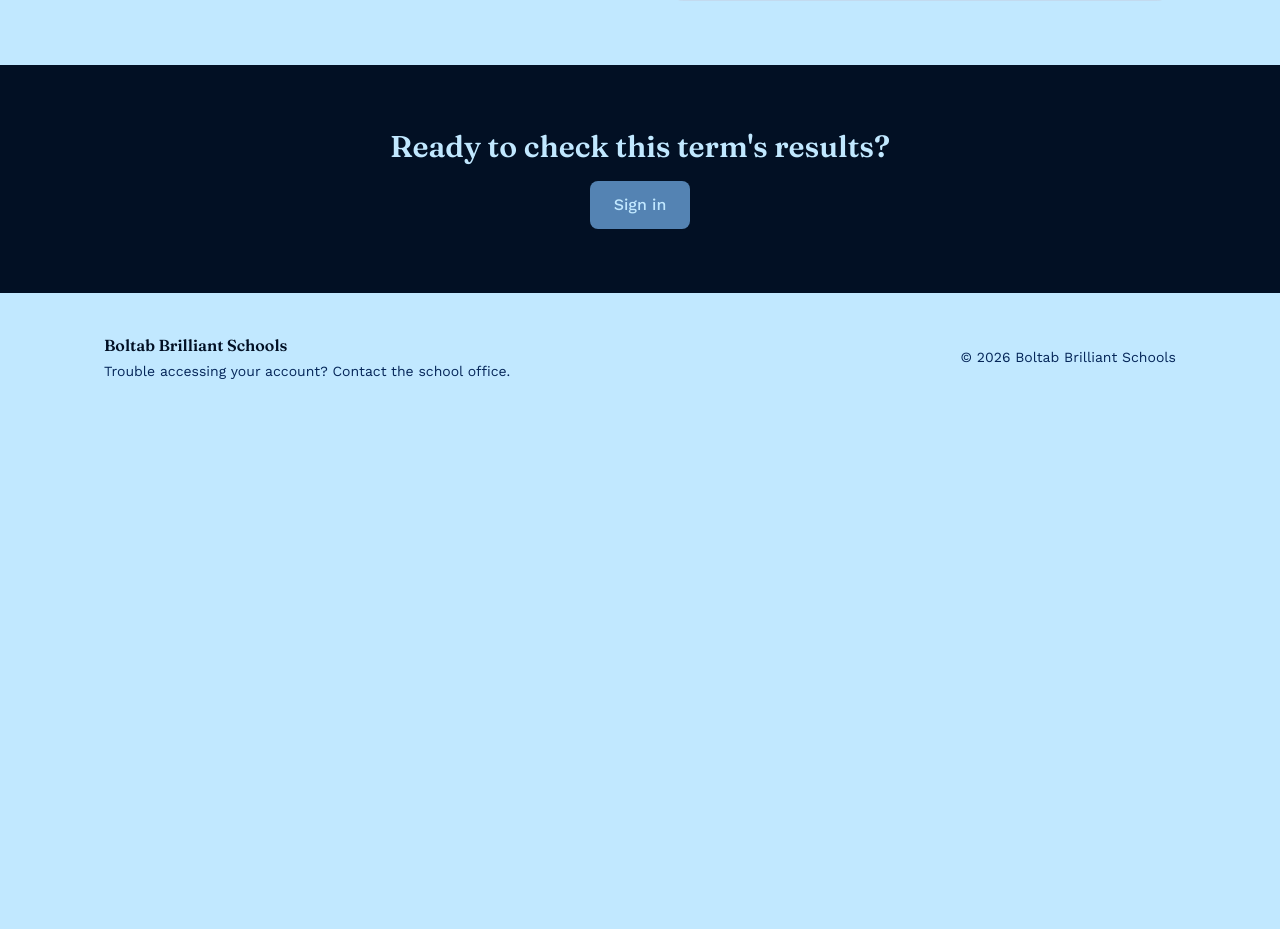
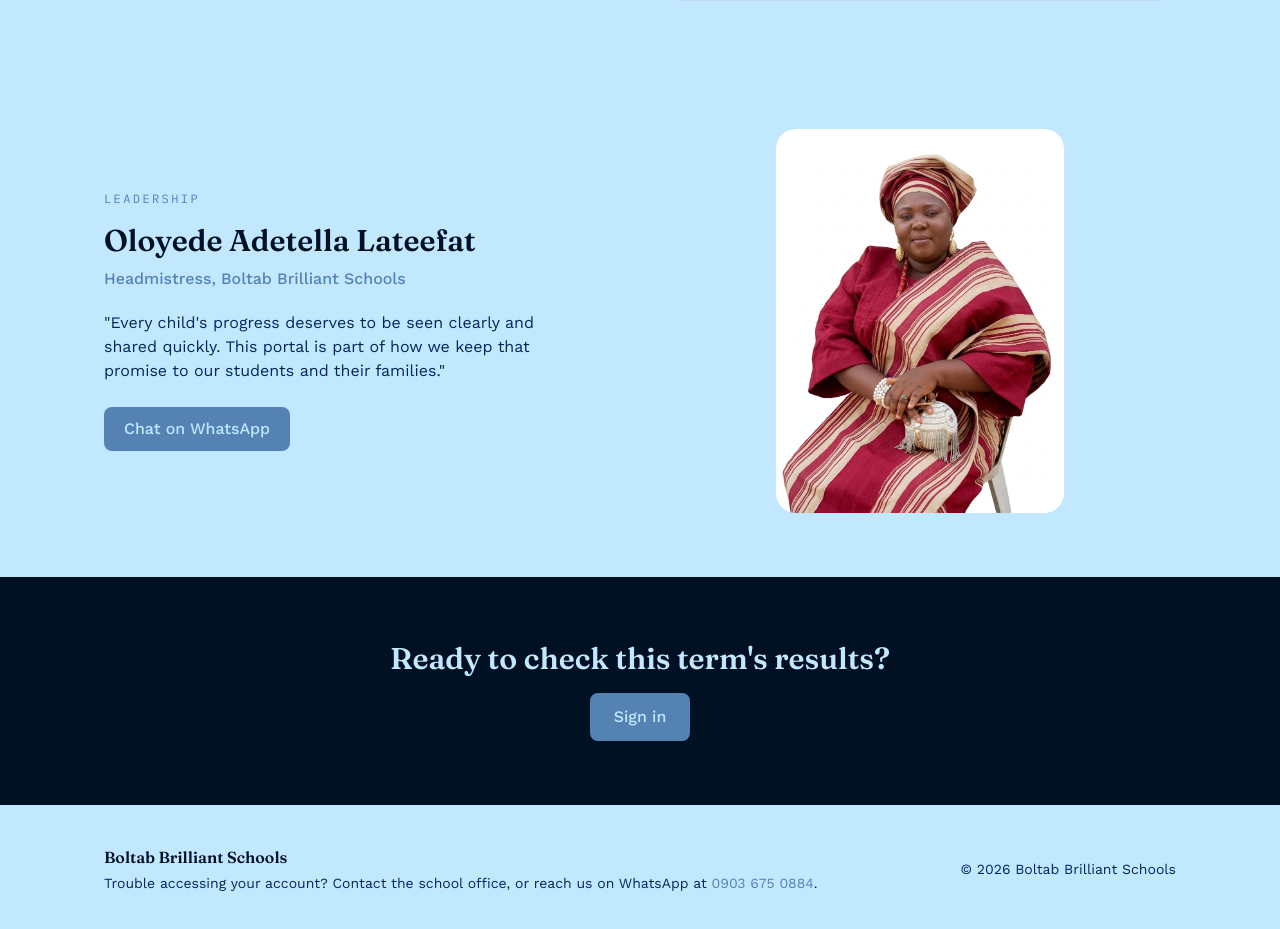
Before and after one commit to starringdaggers/Boltab, a Next.js app: page / in a window 1280 px wide. Shown: the part 1386-2315 px from the top of the page. Before the commit the page ends 1807 px from the top, so only its background shows below. Built offline with nearby package versions, Linux system fonts and the light colour scheme.

Commit message:
Add files via upload

```diff
--- a/src/app/page.tsx
+++ b/src/app/page.tsx
@@ -202,6 +202,41 @@ export default function LandingPage() {
         </div>
       </section>
 
+      {/* Leadership */}
+      <section className="max-w-6xl mx-auto px-6 md:px-10 py-16 grid md:grid-cols-2 gap-12 items-center">
+        <div className="order-2 md:order-1">
+          <p className="font-mono text-xs tracking-[0.2em] text-choc uppercase mb-4">
+            Leadership
+          </p>
+          <h2 className="font-display text-2xl md:text-3xl font-semibold mb-2">
+            Oloyede Adetella Lateefat
+          </h2>
+          <p className="text-choc font-medium mb-5">
+            Headmistress, Boltab Brilliant Schools
+          </p>
+          <p className="text-vandyke mb-6 max-w-md">
+            "Every child's progress deserves to be seen clearly and shared
+            quickly. This portal is part of how we keep that promise to our
+            students and their families."
+          </p>
+          <a
+            href="https://wa.me/2349036750884"
+            target="_blank"
+            rel="noopener noreferrer"
+            className="inline-flex items-center gap-2 bg-choc hover:bg-choc-dark text-antique font-medium rounded-lg px-5 py-2.5 transition-colors"
+          >
+            Chat on WhatsApp
+          </a>
+        </div>
+        <div className="order-1 md:order-2 flex justify-center">
+          <img
+            src="/headmistress.png"
+            alt="Oloyede Adetella Lateefat, Headmistress of Boltab Brilliant Schools"
+            className="w-64 md:w-72 h-auto rounded-card"
+          />
+        </div>
+      </section>
+
       {/* CTA banner */}
       <section className="bg-bistre">
         <div className="max-w-6xl mx-auto px-6 md:px-10 py-16 text-center">
@@ -224,7 +259,17 @@ export default function LandingPage() {
             Boltab Brilliant Schools
           </p>
           <p className="text-vandyke text-sm mt-1">
-            Trouble accessing your account? Contact the school office.
+            Trouble accessing your account? Contact the school office, or
+            reach us on WhatsApp at{" "}
+            <a
+              href="https://wa.me/2349036750884"
+              target="_blank"
+              rel="noopener noreferrer"
+              className="text-choc hover:underline"
+            >
+              0903 675 0884
+            </a>
+            .
           </p>
         </div>
         <p className="text-vandyke text-sm">
```
Also changed, not shown: public/headmistress.png (added).
